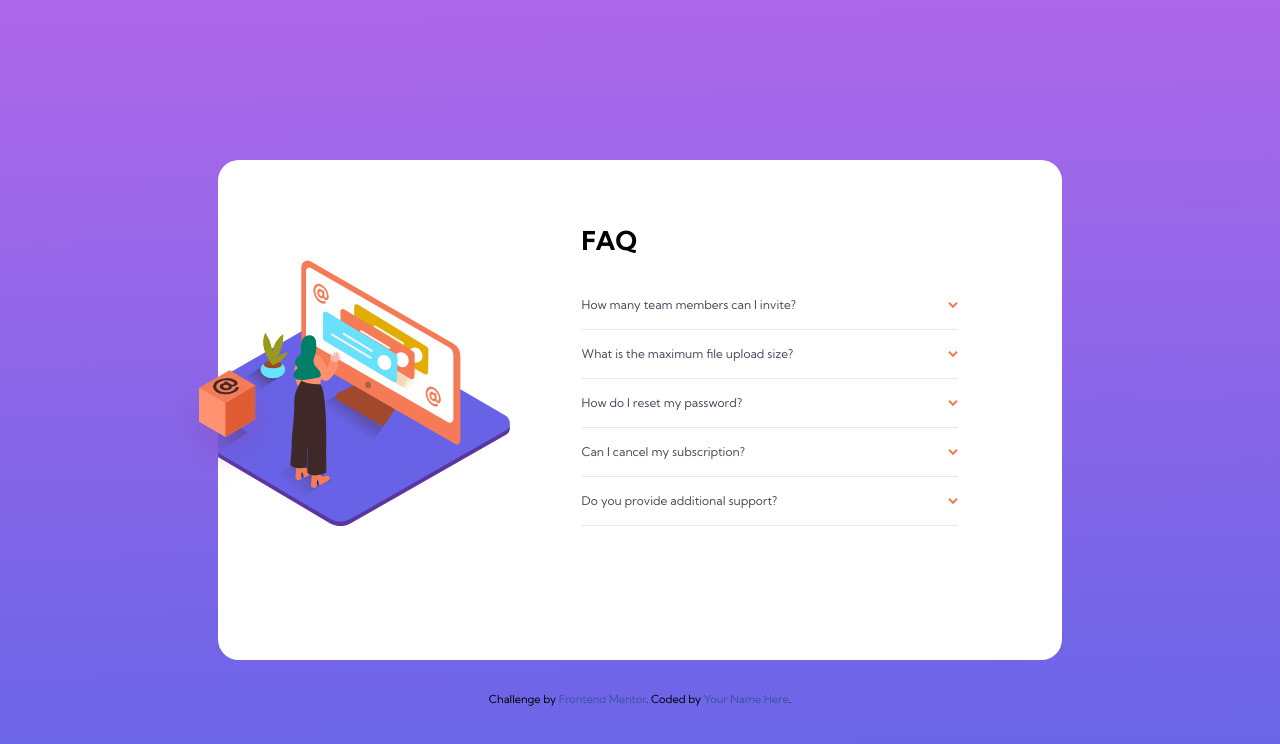
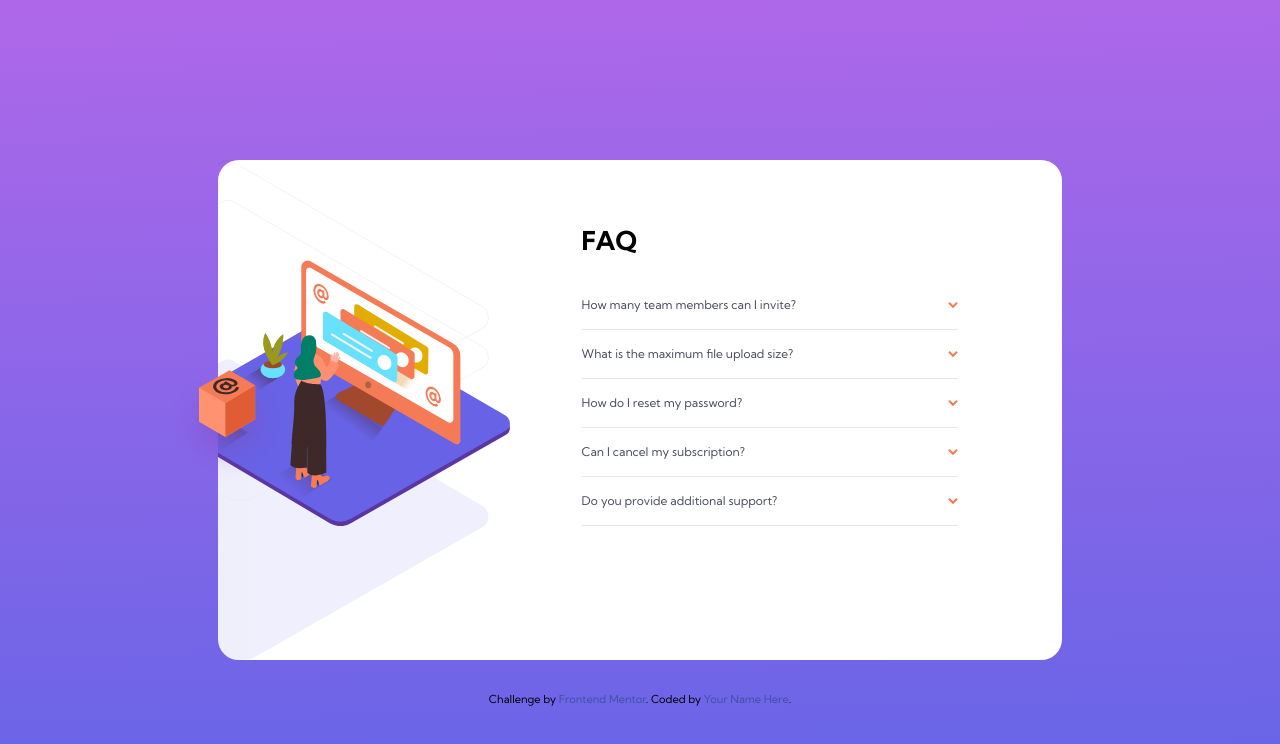
Before and after one commit to mattdimicelli/FAQ_accordion_card, a plain HTML site: page index.html in a window 1280 px wide. Drawn offline with Linux system fonts and the light colour scheme.

Commit message:
complete layout

```diff
--- a/styles.css
+++ b/styles.css
@@ -106,7 +106,14 @@ img.mobile-shadow {
         position: absolute;
         left: 0;
         top: 0;
+        background-image: url(./images/bg-pattern-desktop.svg);
+        background-repeat: no-repeat;
+        background-size: cover;
+        height: 500px;
+        width: 271px;
+        background-position-x: right;
     }
+
     .white-part {
         max-width: none;
         display: flex;
```
